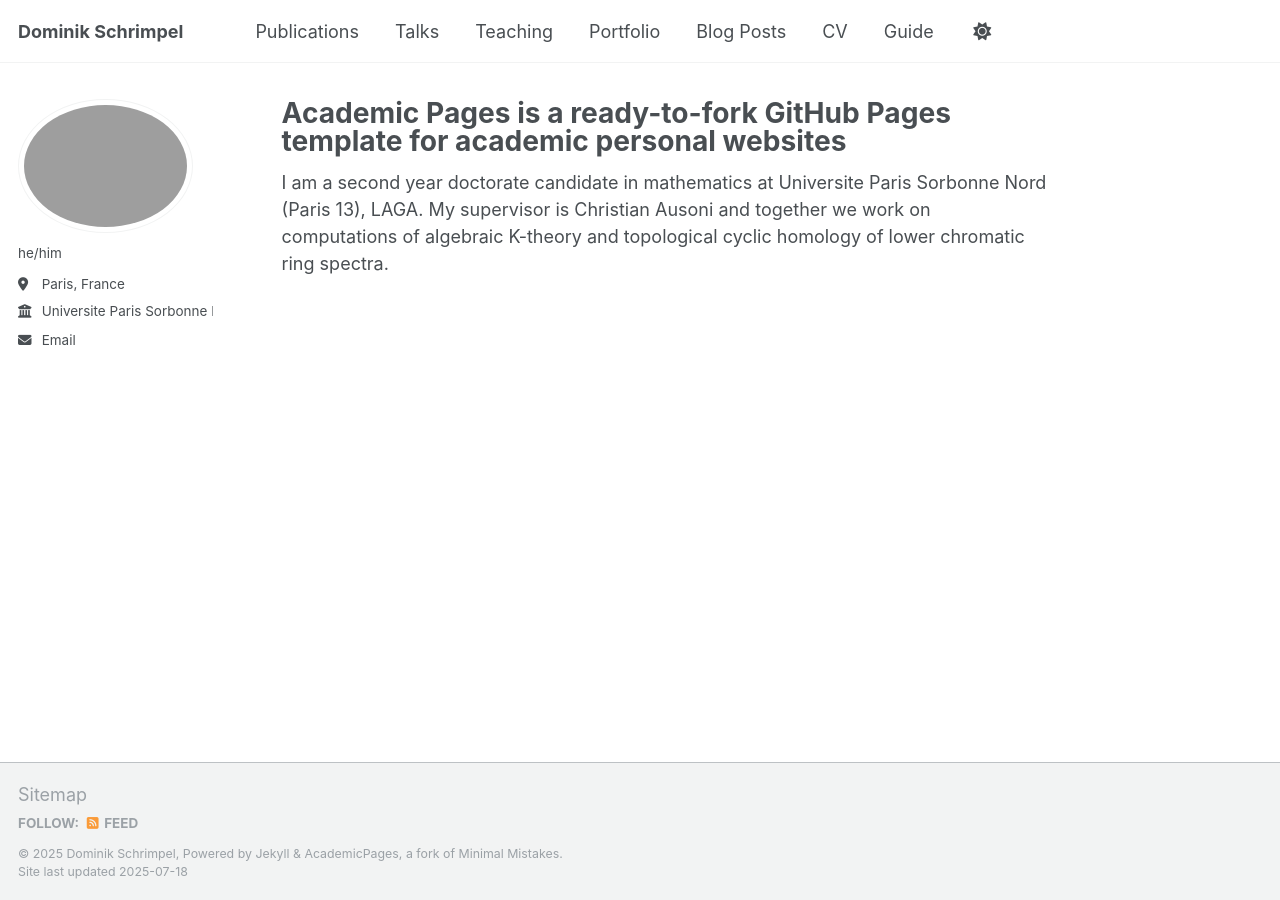
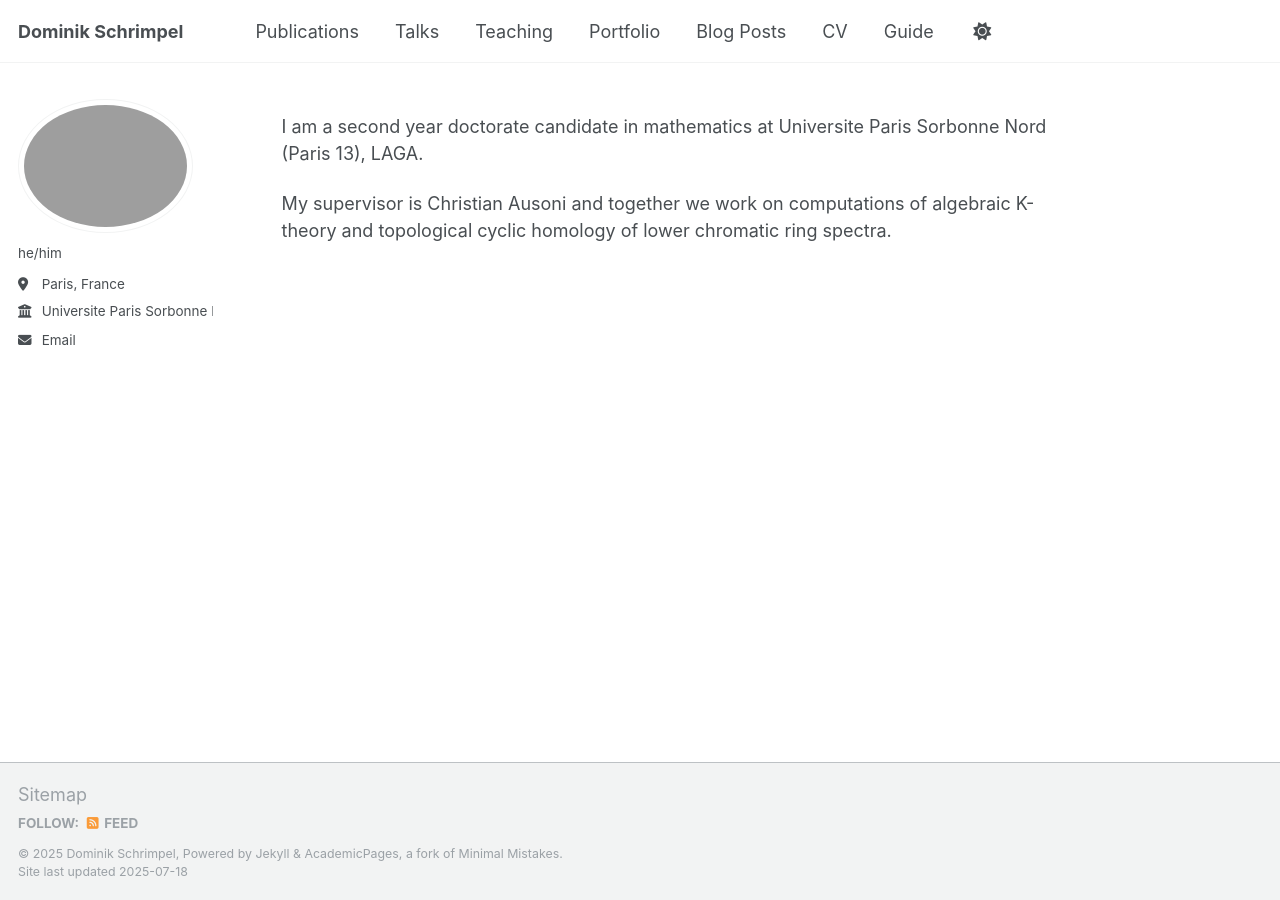
Before and after one commit to dominikschrimpel/dominik.schrimpel, a Jekyll site: the page built from _pages/about.md, in a window 1280 px wide. Built offline with Jekyll 4.4.1, drawn with Linux system fonts in a browser that asks for light colours; a script that is not in the unit is left out.

Commit message:
Update about.md

```diff
--- a/_pages/about.md
+++ b/_pages/about.md
@@ -1,10 +1,12 @@
 ---
 permalink: /
-title: "Academic Pages is a ready-to-fork GitHub Pages template for academic personal websites"
+title: ""
 author_profile: true
 redirect_from:
   - /about/
   - /about.html
 ---
 
-I am a second year doctorate candidate in mathematics at Universite Paris Sorbonne Nord (Paris 13), LAGA. My supervisor is Christian Ausoni and together we work on computations of algebraic K-theory and topological cyclic homology of lower chromatic ring spectra.
+I am a second year doctorate candidate in mathematics at Universite Paris Sorbonne Nord (Paris 13), LAGA.
+
+My supervisor is Christian Ausoni and together we work on computations of algebraic K-theory and topological cyclic homology of lower chromatic ring spectra.
```
